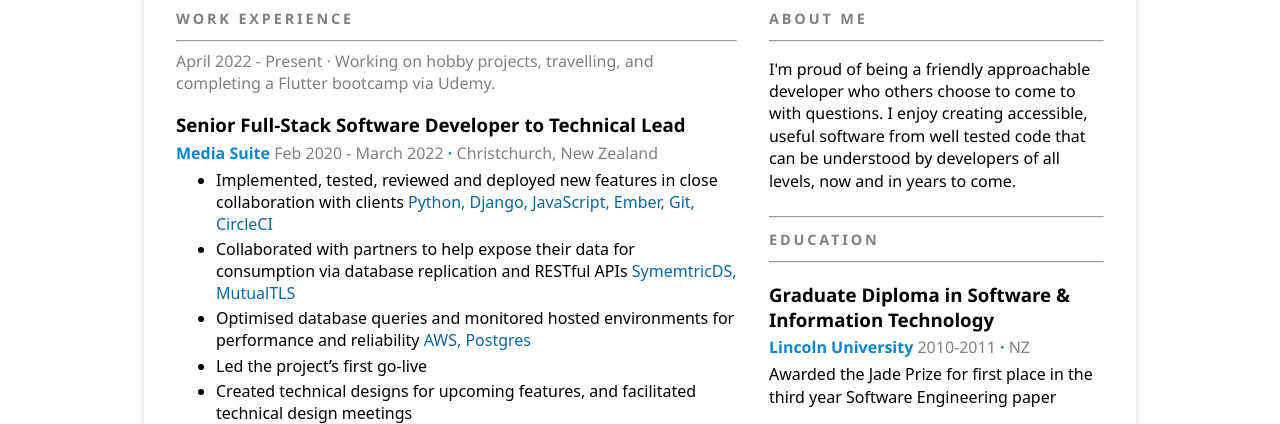
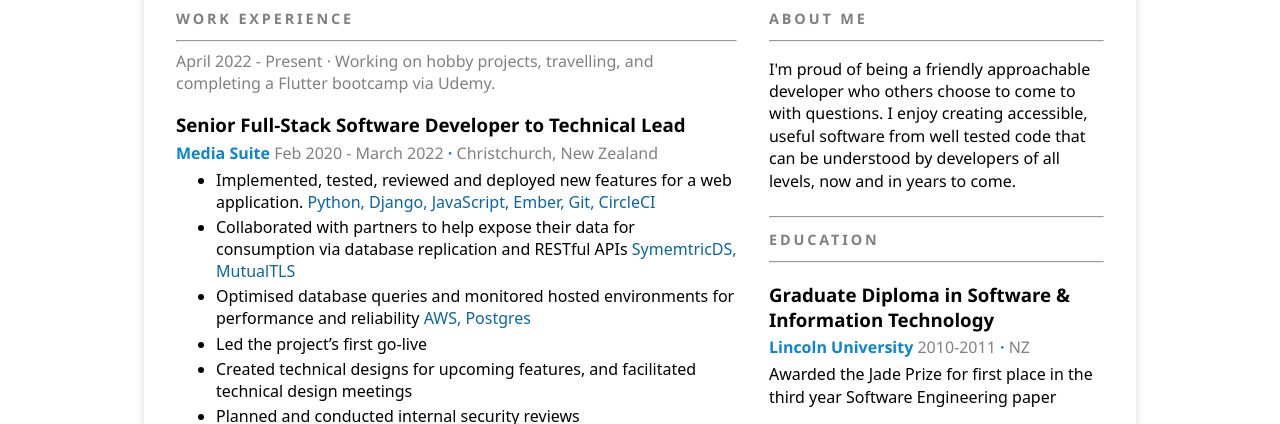
Before and after one commit to alichur/alichur.github.io, a plain HTML site: page resume.html in a window 1280 px wide. Shown: the part 362-786 px from the top of the page. Drawn offline with Linux system fonts and the light colour scheme.

Commit message:
tidy up text

```diff
--- a/resume.html
+++ b/resume.html
@@ -64,7 +64,7 @@
                         New Zealand</span>
                 </h4>
                 <ul class="details">
-                    <li>Implemented, tested, reviewed and deployed new features in close collaboration with clients
+                    <li>Implemented, tested, reviewed and deployed new features for a web application.
                         <span class="technology">Python, Django,
                             JavaScript, Ember, Git, CircleCI
                         </span></li>
```
